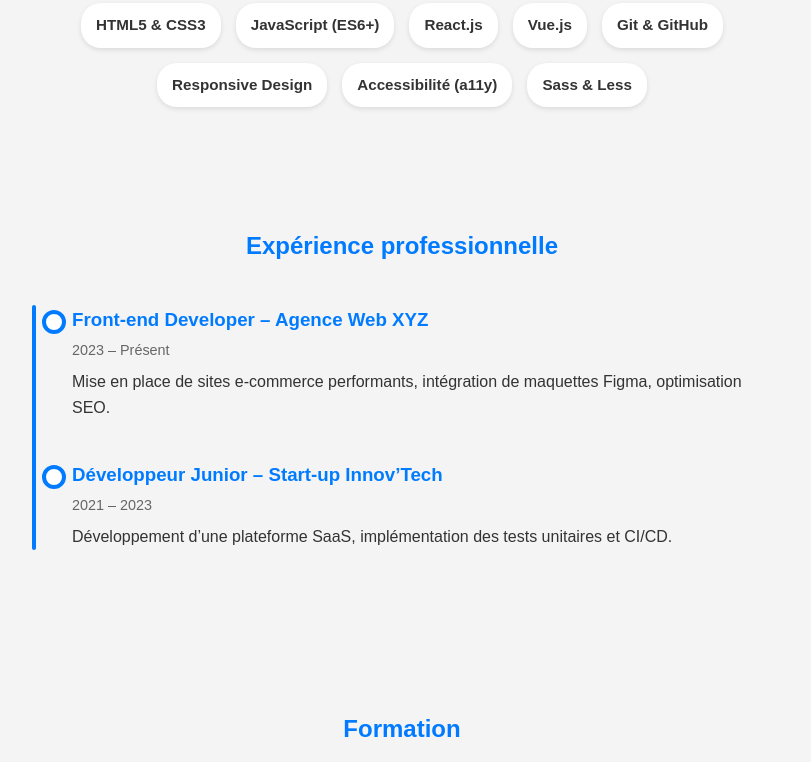
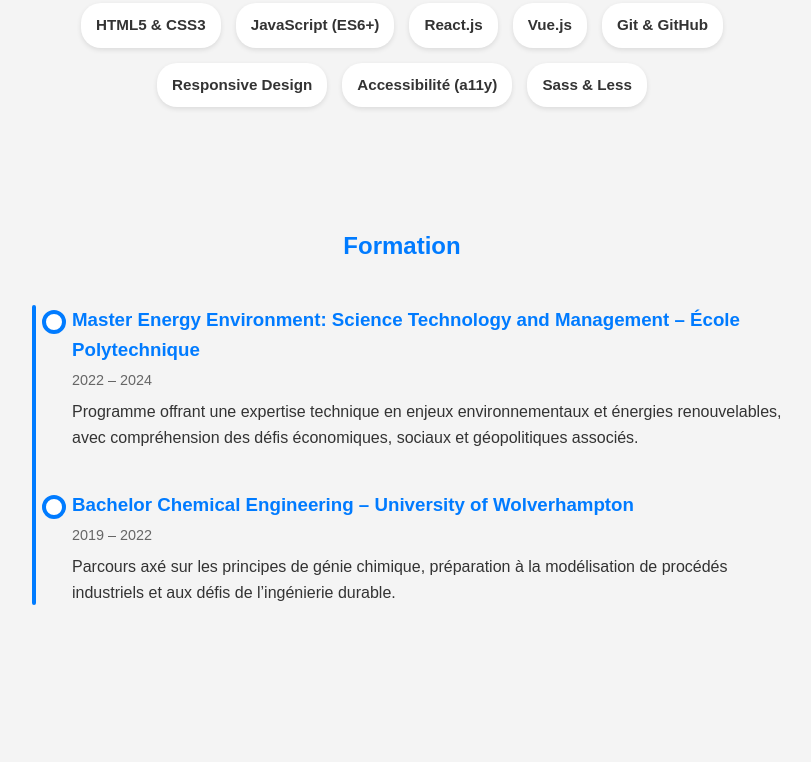
Before and after one commit to nrod2025/nrod2025.github.io, a plain HTML site: page index.html in a window 1280 px wide. Shown: the part 761-1523 px from the top of the page, without its empty margins (238-1049 px from the left). Drawn offline with Linux system fonts and the light colour scheme.

```diff
--- a/index.html
+++ b/index.html
@@ -189,22 +189,6 @@
     </ul>
   </section>
 
-  <!-- EXPÉRIENCE -->
-  <section id="experience">
-    <h2>Expérience professionnelle</h2>
-    <ul class="timeline">
-      <li>
-        <h3>Front-end Developer – Agence Web XYZ</h3>
-        <span class="date">2023 – Présent</span>
-        <p>Mise en place de sites e-commerce performants, intégration de maquettes Figma, optimisation SEO.</p>
-      </li>
-      <li>
-        <h3>Développeur Junior – Start-up Innov’Tech</h3>
-        <span class="date">2021 – 2023</span>
-        <p>Développement d’une plateforme SaaS, implémentation des tests unitaires et CI/CD.</p>
-      </li>
-    </ul>
-  </section>
 
   <!-- FORMATION -->
   <section id="education">
@@ -299,14 +283,14 @@
     <h2>Contactez-moi</h2>
     <p>Vous avez un projet ? Discutons-en !</p>
     <p>
-      📧 <a href="mailto:prenom.nom@example.com">prenom.nom@example.com</a><br>
+      📧 <a href="mailto:prenom.nom@example.com">rodrigue.nom@ifp.com</a><br>
       📞 06 12 34 56 78
     </p>
   </section>
 
   <!-- FOOTER -->
   <footer>
-    &copy; 2025 Prénom Nom – Tous droits réservés
+    &copy; 2025 Rodrigue – Tous droits réservés
   </footer>
 
 </body>
```
